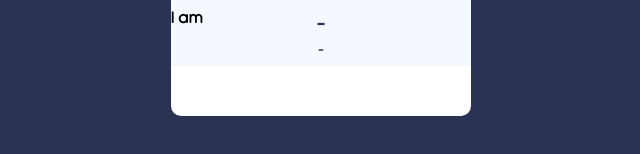
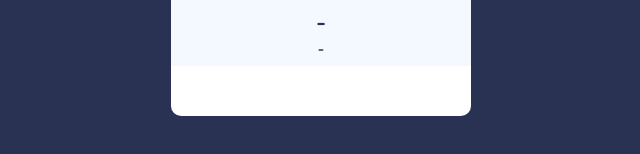
Before and after one commit to sushei/Weather-App, a plain HTML site: page index.html in a window 1280 px wide. Shown: the part 252-406 px from the top of the page, 319-959 px from the left. Drawn offline with Linux system fonts and the light colour scheme.

Commit message:
removed test changes

```diff
--- a/index.html
+++ b/index.html
@@ -30,9 +30,6 @@
         <p>-</p>
       </div>
     </div>
-    <div class ="test">
-      <p>I am </p>
-    </div>
   </div>
 
   <script src="script.js"></script>
```
